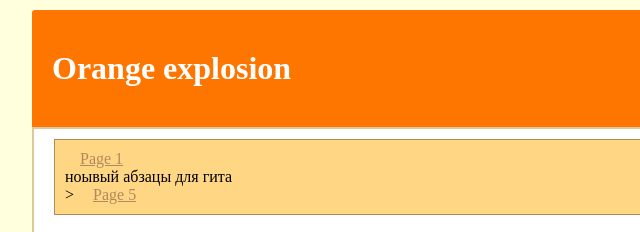
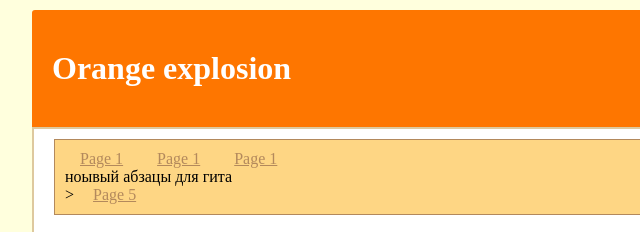
Before and after one commit to BazhenovD/BazhenovD_repoz, a plain HTML site: page index.html in a window 1280 px wide. Shown: the top 232 px of the page, 108-748 px from the left. Drawn offline with Linux system fonts and the light colour scheme.

Commit message:
Update index.html

```diff
--- a/index.html
+++ b/index.html
@@ -14,8 +14,8 @@
 		<nav>
 			<ul>
 				<li> <a href="/">Page 1</a></li>
-
-
+				<li> <a href="/">Page 1</a></li>
+				<li> <a href="/">Page 1</a></li>
 
 			 <p>ноывый абзацы для гита</p>>
 				<li> <a href="/">Page 5</a></li>
```
